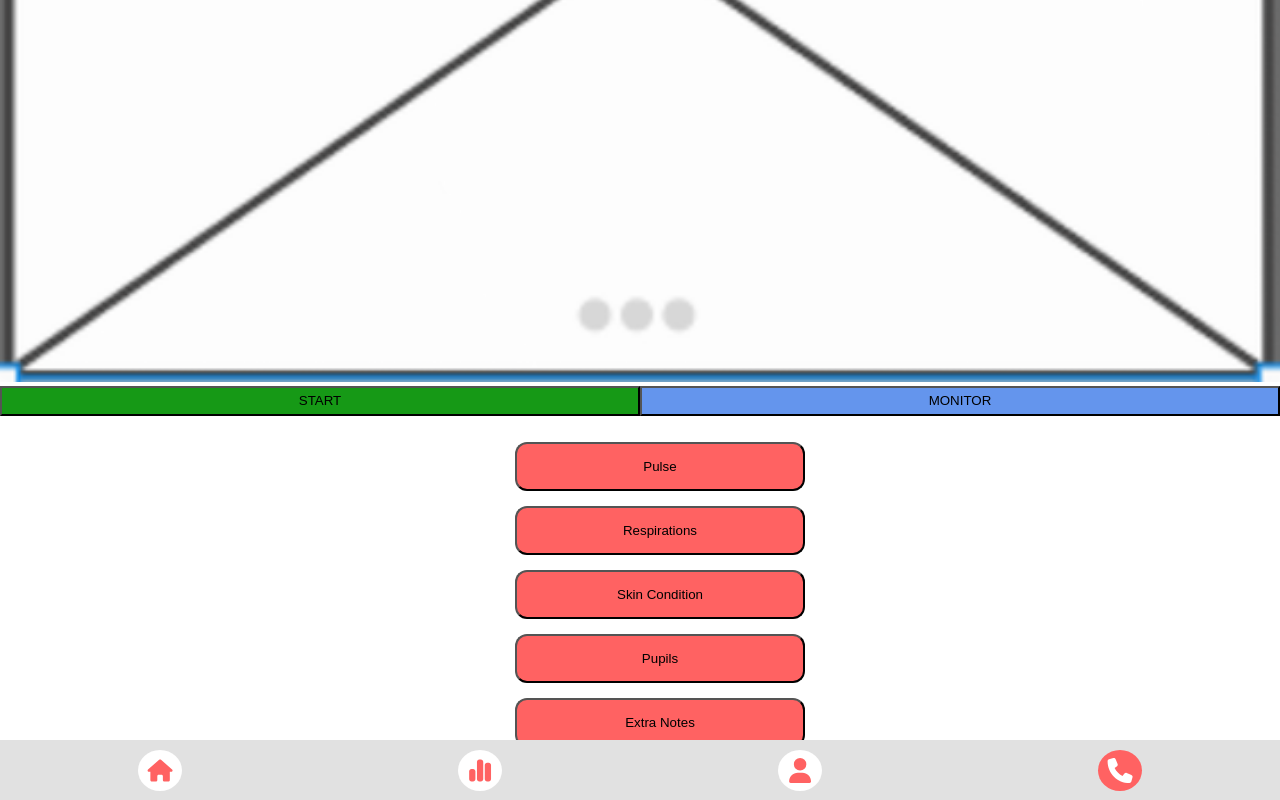
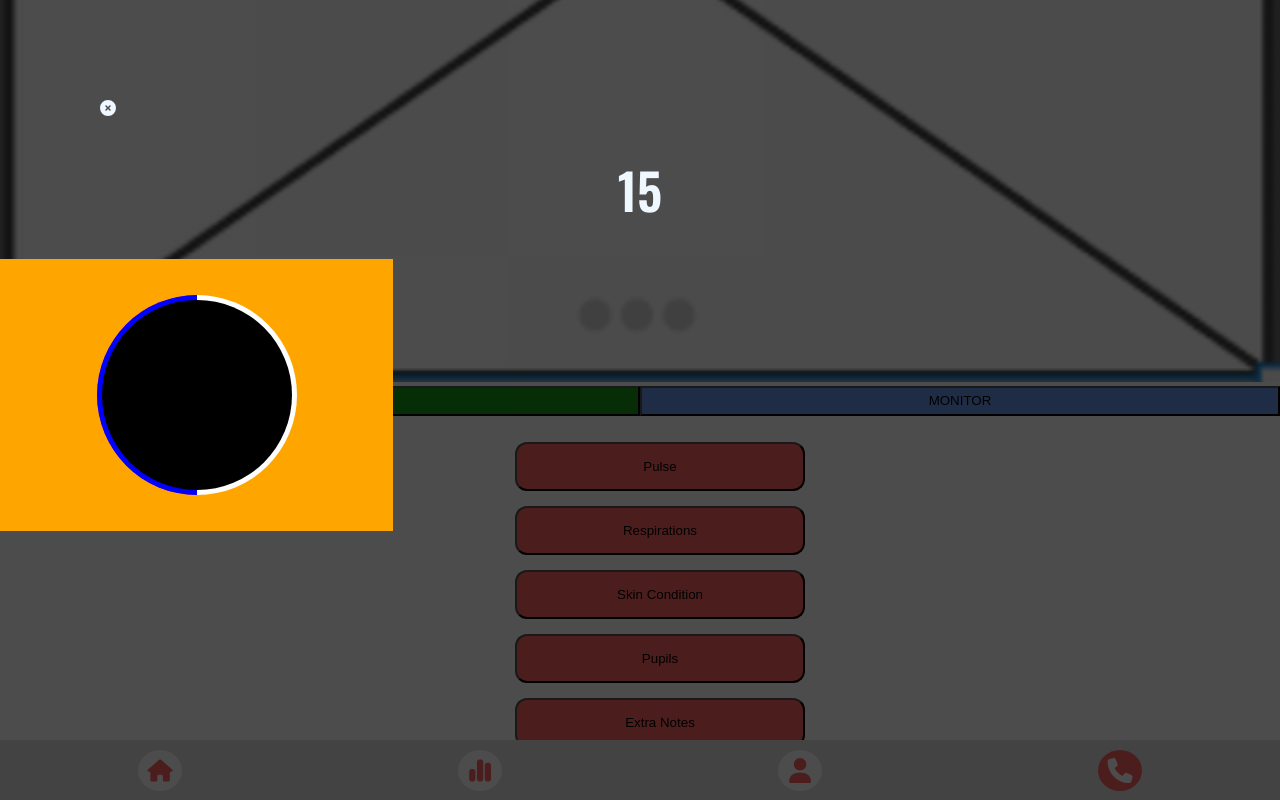
Before and after one commit to WesleyMatthee/kiss-react, a React (Create React App) app: page /monitor in a window 1280 px wide. Both pictures are taken after a click on the button "START". Shown: the part 557-1357 px from the top of the page. Built offline with nearby package versions, Linux system fonts and the light colour scheme.

Commit message:
Add styling for CSS semi circles

```diff
--- a/src/components/Templates/StartTimer.jsx
+++ b/src/components/Templates/StartTimer.jsx
@@ -1,10 +1,23 @@
-import '../../index.css'
-import React from "react";
+import React, { useState } from 'react';
+import '../../index.css';
+import TimerModal from './TimerModal';
 
-export default function StartTimer() {
-
-
-  return (
-    <button className='start-button' type='button'>START</button>
-  )
-};
+export default function StartTimer(props) {
+	const [isOpen, setIsOpen] = useState(false);
+	return (
+		<>
+			<button
+				className='start-button'
+				type='button'
+				onClick={() => {
+					setIsOpen(true);
+				}}
+			>
+				START
+			</button>
+			<div className='timer-modal'>
+				<TimerModal open={isOpen} onClose={() => setIsOpen(false)}></TimerModal>
+			</div>
+		</>
+	);
+}
--- /dev/null
+++ b/src/components/Templates/TimerModal.css
@@ -0,0 +1,74 @@
+.close-modal {
+  margin-top: 50px;
+  margin-left: 50px;
+  margin-right: 50px;
+  z-index: 1000;
+  color: aliceblue;
+}
+
+.timer-numbers {
+  font-family: oswald;
+  font-size: 50px;
+  color: aliceblue;
+  display: flex;
+  justify-content: center;
+  align-items: center;
+    z-index: 1000;
+}
+
+.center {
+  display: flex;
+  justify-content: center;
+  align-items: center;
+}
+
+.main-container {
+  width: 393px;
+  height: 272px;
+  background-color: orange;
+}
+
+.circle-container {
+  width: 200px;
+  height: 200px;
+  background-color: white;
+  border-radius: 50%;
+  position: absolute;
+  overflow: hidden;
+  z-index: 1;
+}
+
+.semicircle {
+  width: 50%;
+  height: 100%;
+  position: absolute;
+  top: 0;
+  left: 0;
+}
+.semicircle:nth-child(1){
+  background-color: red;
+  z-index: 2;
+}
+.semicircle:nth-child(2){
+  background-color: blue;
+  z-index: 3;
+}
+.semicircle:nth-child(3){
+  background-color: white;
+  z-index: 4;
+  display: none;
+}
+
+.outermost-circle {
+  width: 190px;
+  height: 190px;
+  background-color: black;
+  border-radius: 50%;
+  z-index: 5;
+}
+
+/* Hover for testing */
+.main-container:hover .semicircle:nth-child(1) {
+  transform: rotate(180deg);
+  transition: 1s linear;
+}
--- /dev/null
+++ b/src/components/Templates/TimerModal.jsx
@@ -0,0 +1,45 @@
+import React from 'react';
+import './TimerModal.css';
+import ReactDom from 'react-dom';
+import { FontAwesomeIcon } from '@fortawesome/react-fontawesome';
+import { faCircleXmark } from '@fortawesome/free-solid-svg-icons';
+import './PhoneModal.css';
+
+export default function TimerModal({ open, onClose }) {
+	if (!open) return null;
+
+	const seconds = 1000;
+
+	function countDownTimer() {
+		//progress indicator
+		//timer
+		//5 second condition
+		//end
+	}
+
+	return ReactDom.createPortal(
+		<>
+			<div className='dark-overlay'>
+				<div className='close-modal'>
+					<FontAwesomeIcon
+						icon={faCircleXmark}
+						onClick={onClose}
+						className='close-modal'
+					/>
+				</div>
+				<h1 className='timer-numbers'>15</h1>
+				<div className='main-container center'>
+					{/* progress indicator */}
+					<div className='circle-container center'>
+						<div className='semicircle'></div>
+						<div className='semicircle'></div>
+						<div className='semicircle'></div>
+						<div className='outermost-circle'></div>
+					</div>
+					{/* timer */}
+				</div>
+			</div>
+		</>,
+		document.getElementById('portal')
+	);
+}
```
Also changed, not shown: src/components/Templates/PhoneModal.jsx (+14 -18 lines), src/components/Templates/footer.jsx (+26 -23 lines).
